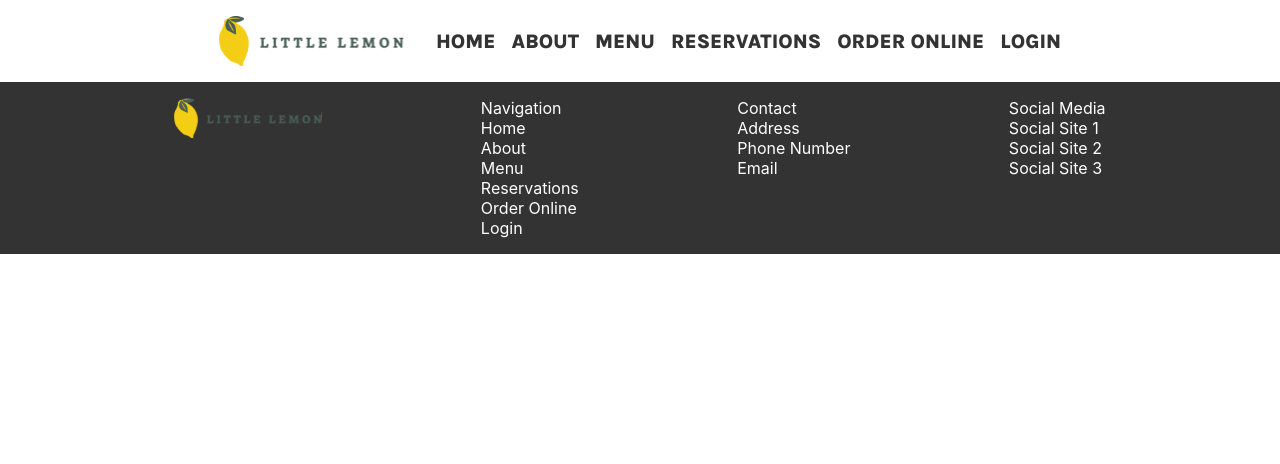
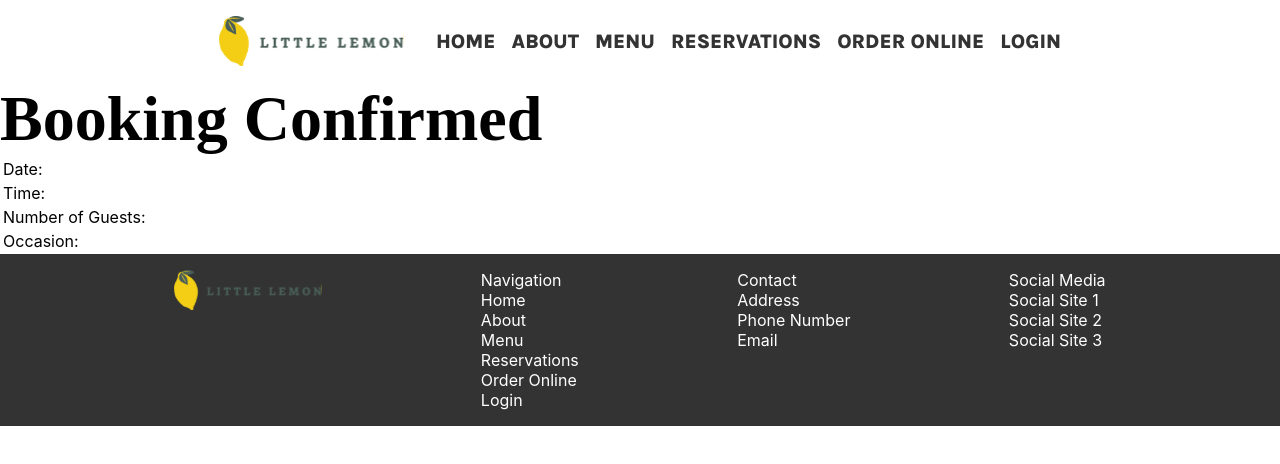
Before and after one commit to drrand/meta_capstone, a React (Create React App) app: page /ConfirmedBooking in a window 1280 px wide. Shown: the top 464 px of the page. Built offline with nearby package versions, Linux system fonts and the light colour scheme; a web font is replaced by a local one.

Commit message:
revert disaster cleanup stage 1

```diff
--- a/src/BookingForm.js
+++ b/src/BookingForm.js
@@ -1,12 +1,18 @@
 import { useEffect, useState } from "react";
 import AvailableTimes from "./AvailableTimes";
 
-const BookingForm = ({ availableTimes, updateTimes }) => {
+const BookingForm = ({
+    availableTimes,
+    updateTimes,
+    submitAPI,
+  }) => {
 
     const [resDate, setResDate] = useState('');
     function handleResDateChange(event) {
-        const {value} = event.target;
+        const { value } = event.target;
         setResDate(value);
+        const selectedDate = new Date(value)
+        updateTimes(selectedDate);
     }
 
     const [resTime, setResTime] = useState();
--- a/src/BookingPage.js
+++ b/src/BookingPage.js
@@ -1,8 +1,8 @@
 import BookingForm from "./BookingForm";
 
-const BookingPage = ({availableTimes, updateTimes}) => {
+const BookingPage = ({availableTimes, updateTimes, submitAPI}) => {
     return (
-        <BookingForm availableTimes={availableTimes} updateTimes={updateTimes}/>
+        <BookingForm availableTimes={availableTimes} updateTimes={updateTimes} submitAPI={submitAPI}/>
     )
 }
 
--- /dev/null
+++ b/src/ConfirmedBooking.js
@@ -0,0 +1,38 @@
+
+const ConfirmationBooking = ({ submitForm }) => {
+
+    return (
+        <>
+            <h1>Booking Confirmed</h1>
+            <div className="confirmation-table">
+                <table>
+                    {/* <thead>
+                        <th scope="col"></th>
+                        <th scope="col"></th>
+                    </thead> */}
+                    <tbody>
+                        <tr>
+                            <td>Date:</td>
+                            <td></td>
+                        </tr>
+                        <tr>
+                            <td>Time:</td>
+                            <td></td>
+                        </tr>
+                        <tr>
+                            <td>Number of Guests:</td>
+                            <td></td>
+                        </tr>
+                        <tr>
+                            <td>Occasion:</td>
+                            <td></td>
+                        </tr>
+                    </tbody>
+                </table>
+            </div>
+        </>
+
+    )
+}
+
+export default ConfirmationBooking;
--- a/src/Main.js
+++ b/src/Main.js
@@ -3,27 +3,76 @@ import './Main.css';
 import Homepage from './Homepage';
 import OrderOnline from './OrderOnline';
 import BookingPage from './BookingPage';
-import { useReducer } from 'react';
+import { useState, useReducer } from 'react';
+import ConfirmedBooking from './ConfirmedBooking';
 
-export function initializeTimes() {
-    const timesArray = [
-        "17:00",
-        "18:00",
-        "19:00",
-        "20:00",
-        "21:00",
-        "22:00"
-    ]
-    return (timesArray)
+// "API Code" ————————————————————————————————————————————
+
+const seededRandom = function (seed) {
+    var m = 2 ** 35 - 31;
+    var a = 185852;
+    var s = seed % m;
+    return function () {
+        return (s = s * a % m) / m;
+    };
+}
+
+const fetchAPI = function (date) {
+    let result = [];
+    let random = seededRandom(date.getDate());
+
+    for (let i = 17; i <= 23; i++) {
+        if (random() < 0.5) {
+            result.push(i + ':00');
+        }
+        if (random() < 0.5) {
+            result.push(i + ':30');
+        }
+    }
+    return result;
+};
+const submitAPI = function (formData) {
+    return true;
+};
+
+// END "API Code"  ————————————————————————————————————————————
+
+
+
+export function initializeTimes(date) {
+
+    return fetchAPI(date);
+
+    // const timesArray = [
+    //     "17:00",
+    //     "18:00",
+    //     "19:00",
+    //     "20:00",
+    //     "21:00",
+    //     "22:00"
+    // ]
+    // return (timesArray)
 }
 
 const Main = () => {
 
+    // // Booking Form Data ——————————————————————————————————————————
+    // const [resDate, setResDate] = useState('');
+    // function handleResDateChange(event) {
+    //     const { value } = event.target;
+    //     setResDate(value);
+    //     const selectedDate = new Date(value)
+    //     updateTimes(selectedDate);
+    // }
 
-    const initialTimes = initializeTimes();
+    // // END Booking Form Data ——————————————————————————————————————
+
+    const today = new Date();
+
+    const initialTimes = initializeTimes(today);
 
 
-    function timesReducer(availableTimes, action) {
+    function timesReducer(state, action) {
         switch (action.type) {
             case 'UPDATE_TIMES':
                 return action.payload; // Update state with new available times
@@ -46,8 +95,9 @@ const Main = () => {
     return (
         <Routes>
             <Route path="/" element={<Homepage />} />
-            <Route path="/Reservations" element={<BookingPage availableTimes={availableTimes} updateTimes={updateTimes}/>} />
             <Route path="/OrderOnline" element={<OrderOnline />} />
+            <Route path="/Reservations" element={<BookingPage />} />
+            <Route path="/ConfirmedBooking" element={<ConfirmedBooking />} />
         </Routes>
     )
 }
```
